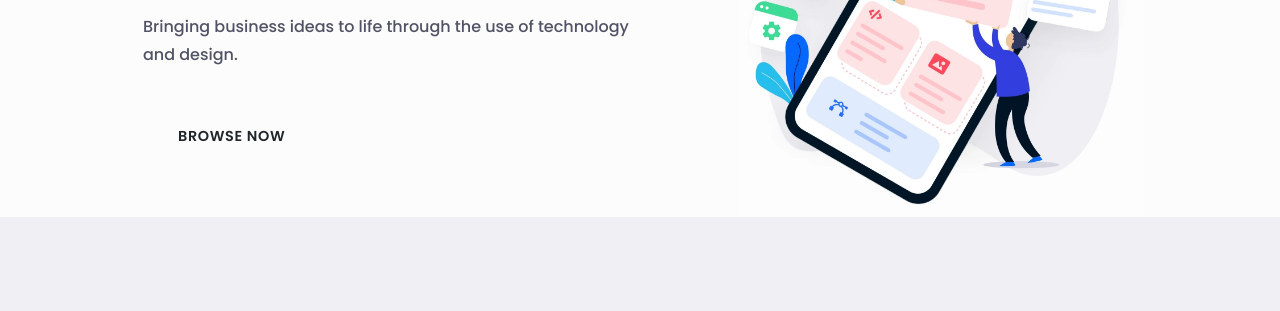
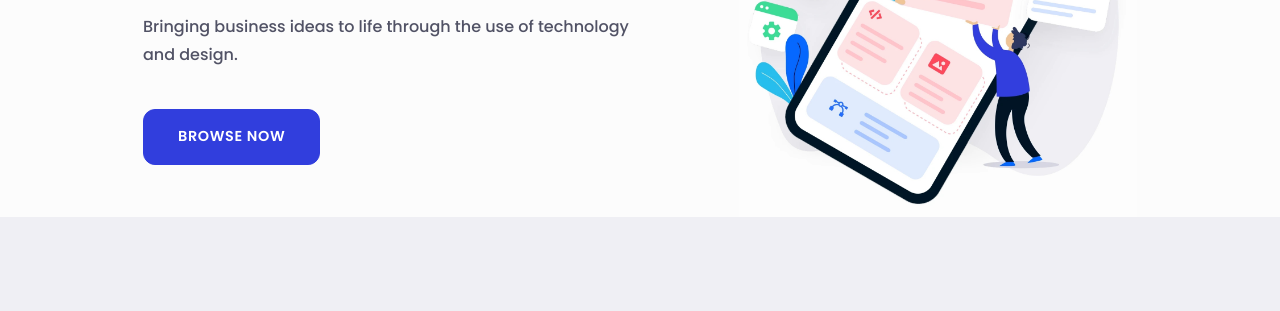
Before and after one commit to RafalPloszka/gatsby-page-AppTailors, a Gatsby site: page / in a window 1280 px wide. Shown: the part 305-616 px from the top of the page. Built offline with nearby package versions, Linux system fonts and the light colour scheme; Gatsby itself is replaced by a stand-in of ours.

Commit message:
Header button fix

```diff
--- a/src/views/Header/Header.js
+++ b/src/views/Header/Header.js
@@ -29,6 +29,8 @@ const Header = props => {
             className={styles.button}
             message={'BROWSE NOW'}
             onClick={() => console.log('CLICK!')}
+            primary
+            internalLink="#Services"
           />
         </div>
       </div>
```
